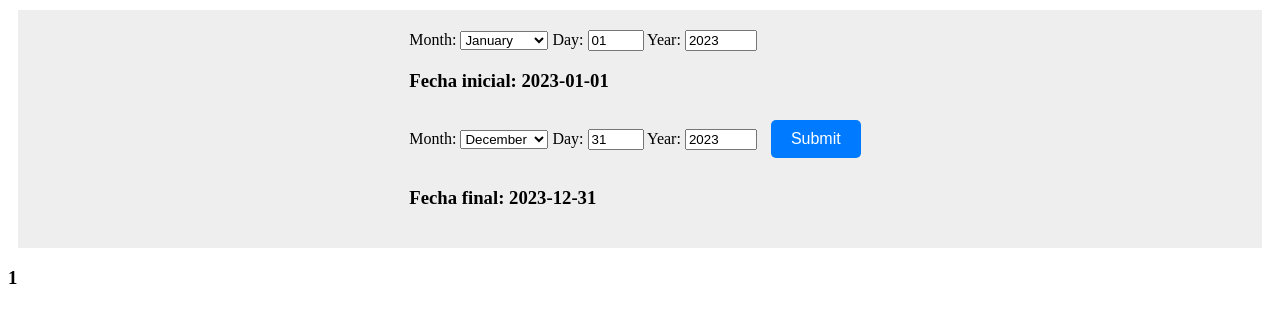
After one commit to zuleinis/solveware, a Flask app: page /fallas-por-periodo in a window 1280 px wide. The commit adds this page. Shown: the top 323 px of the page. Run offline with Flask 3, Linux system fonts and the light colour scheme; a database or web service that is not in the repository returns one stand-in record (values such as "Sample title"); parts of the project's set-up code (start-up, migrations or seed data) failed here and were passed over; some libraries are stand-ins or nearby versions.

Commit message:
finalizar funcionalidades

```diff
--- a/app.py
+++ b/app.py
@@ -115,19 +115,72 @@ def updatedatafrom(id):
     return redirect(f'/reporte-num-{id}')
 
 #Display most broken equipment
-@app.route('/equipo-con-mas-fallas', methods =["GET"])
+@app.route('/equipo-con-mas-fallas', methods =["GET","POST"])
 def equipos_con_mas_fallas():
 
         #result = db.db.test1.aggregate(pipeline)
-        result = db.db.test1.aggregate(
-            [
-                {"$group": {"_id": "$equipo", "count": {"$sum": 1}}},
-                {"$sort": {"count": -1}},
-            {"$limit": 1}
-            ]
-        )
+        # result = db.db.test1.aggregate(
+        #     [
+        #         {"$group": {"_id": "$equipo", "count": {"$sum": 1}}},
+        #         {"$sort": {"count": -1}},
+        #     {"$limit": 1}
+        #     ]
+        # )
+        #default values
+        start_month = "01"
+        start_day = "01"
+        start_year = "2023"
 
-        return render_template('equipomasfallas.html',result=result)
+        end_month = "12"
+        end_day = "31"
+        end_year = "2023"
+
+        if request.method == "POST":
+            start_day = request.form.get("start_day")
+            start_month =  request.form.get("start_month")
+            start_year = request.form.get("start_year")
+
+            end_day = request.form.get("end_day")
+            end_month =  request.form.get("end_month")
+            end_year = request.form.get("end_year")
+
+        start_date = f"{start_year}-{start_month}-{start_day}"
+        end_date = f"{end_year}-{end_month}-{end_day}"
+
+        dates = [start_date,end_date]
+
+        pipeline = [
+            {
+                "$match": {
+                    "postdate": {
+                        "$gte": start_date,
+                        "$lte": end_date
+                    }
+                }
+            },
+            {
+                "$group": {
+                    "_id": "$equipo",
+                    "count": { "$sum": 1 }
+                }
+            },
+            {
+                "$sort": {
+                    "count": -1
+                }
+            },
+        ]
+
+        #If the result is a tie, display all tied attributes
+        results = list(db.db.test1.aggregate(pipeline))
+        if results:
+            max_count = results[0]['count']
+        else:
+            max_count = 0
+
+
+        result = [result for result in results if result['count'] == max_count]
+        return render_template('equipomasfallasporfecha.html',result=result,dates=dates)
 
 #Display the name of the person with the most entries in a selected date
 @app.route('/persona-con-mas-fallas', methods =["GET","POST"])
@@ -190,7 +243,53 @@ def persona_con_mas_fallas():
 
         return render_template('personamasfallas.html',result=result,dates=dates)
 
+@app.route('/fallas-por-periodo', methods =["GET","POST"])
+def fallas_por_periodo():
 
+        #default values
+        start_month = "01"
+        start_day = "01"
+        start_year = "2023"
+
+        end_month = "12"
+        end_day = "31"
+        end_year = "2023"
+
+        if request.method == "POST":
+            start_day = request.form.get("start_day")
+            start_month =  request.form.get("start_month")
+            start_year = request.form.get("start_year")
+
+            end_day = request.form.get("end_day")
+            end_month =  request.form.get("end_month")
+            end_year = request.form.get("end_year")
+
+        start_date = f"{start_year}-{start_month}-{start_day}"
+        end_date = f"{end_year}-{end_month}-{end_day}"
+
+        dates = [start_date,end_date]
+
+        #If the result is a tie, display all tied attributes
+        result = db.db.test1.find({'$and': [{'postdate': {'$gte': start_date}}, {'closeddate': {'$lte': end_date}}]})
+        print(result)
+
+        count = 0
+        for report in result:
+            count += 1
+
+        print(count)
+
+        # results_count = results.count()
+        # return f'The number of reports submitted between {start_date} and {end_date} is {results}'
+        # if results:
+        #     max_count = results[0]['count']
+        # else:
+        #     max_count = 0
+
+
+        # result = [result for result in results if result['count'] == max_count]
+
+        return render_template('promedioreportes.html',result=count,dates=dates)
 
 if __name__ == '__main__':
     app.run(debug=True)
--- a/db.py
+++ b/db.py
@@ -1,8 +1,9 @@
 from flask import Flask
 from flask_pymongo import pymongo
-from app import app
+import app
+import certifi
 
-CONNECTION_STRING = "mongodb+srv://bryanotero:elbryan@cluster0.zjrsb0m.mongodb.net/?retryWrites=true&w=majority"
-client = pymongo.MongoClient(CONNECTION_STRING)
+CONNECTION_STRING = "mongodb+srv://zuleinisramos:data@cluster0.zjrsb0m.mongodb.net/?retryWrites=true&w=majority"
+client = pymongo.MongoClient(CONNECTION_STRING, tlsCAFile=certifi.where())
 db = client.get_database('example_db')
 user_collection = pymongo.collection.Collection(db, 'user_collection')
--- a/tempCodeRunnerFile.py
+++ b/tempCodeRunnerFile.py
@@ -1 +1 @@
-debug=True
+ender_template('f
--- a/templates/equipomasfallas.html
+++ b/templates/equipomasfallas.html
@@ -1,7 +1,7 @@
 <!DOCTYPE html>
 <html lang="en">
   <head>
-    <meta charset="UTF-8">
+    <meta charset="UTF-8" />
     <title>FlaskApp</title>
     <style>
       .data {
@@ -15,3 +15,5 @@
     <h3>Equipo: {{data["_id"]}}</h3>
     <h3>Count: {{data["count"]}}</h3>
     {% endfor %}
+  </head>
+</html>
--- /dev/null
+++ b/templates/promedioreportes.html
@@ -0,0 +1,97 @@
+<!DOCTYPE html>
+<html lang="en">
+<head>
+    <meta charset="UTF-8">
+    <title>FlaskApp</title>
+    <style>
+        .data {
+            padding: 20px;
+            margin: 10px;
+            background-color: #eee;
+        }
+
+        .form-container {
+            padding: 20px;
+            margin: 10px;
+            background-color: #eee;
+            display: flex;
+            flex-direction: column;
+            align-items: center;
+        }
+
+        button[type=submit] {
+            padding: 10px 20px;
+            margin: 10px;
+            border-radius: 5px;
+            border: none;
+            background-color: #007bff;
+            color: #fff;
+            font-size: 16px;
+            cursor: pointer;
+        }
+    </style>
+
+{%set date1 = dates[0]%}
+{%set date2 = dates[1]%}
+{%set date1 = date1.split("-")%}
+{%set date2 = date2.split("-")%}
+
+
+
+  <!--User selects starting date-->
+<div class="form-container">
+<form method = "post">
+    <label for="month">Month:</label>
+    <select id="month" name="start_month">
+        <option value="01" {% if date1[1] == '01' %}selected{% endif %}>January</option>
+        <option value="02" {% if date1[1] == '02' %}selected{% endif %}>February</option>
+        <option value="03" {% if date1[1] == '03' %}selected{% endif %}>March</option>
+        <option value="04" {% if date1[1] == '04' %}selected{% endif %}>April</option>
+        <option value="05" {% if date1[1] == '05' %}selected{% endif %}>May</option>
+        <option value="06" {% if date1[1] == '06' %}selected{% endif %}>June</option>
+        <option value="07" {% if date1[1] == '07' %}selected{% endif %}>July</option>
+        <option value="08" {% if date1[1] == '08' %}selected{% endif %}>August</option>
+        <option value="09" {% if date1[1] == '09' %}selected{% endif %}>September</option>
+        <option value="10" {% if date1[1] == '10' %}selected{% endif %}>October</option>
+        <option value="11" {% if date1[1] == '11' %}selected{% endif %}>November</option>
+        <option value="12" {% if date1[1] == '12' %}selected{% endif %}>December</option>
+    </select>
+
+    <label for="day">Day:</label>
+    <input type="number" id="start_day" name="start_day" min="1" max="31" value={{date1[2]}}>
+
+    <label for="year">Year:</label>
+    <input type="number" id="year" name="start_year" min="1900" max="2099" value={{date1[0]}}>
+
+<h3>Fecha inicial: {{dates[0]}} </h3>
+
+  <!--User selects end date-->
+    <label for="month">Month:</label>
+    <select id="month" name="end_month">
+        <option value="01" {% if date2[1] == '01' %}selected{% endif %}>January</option>
+        <option value="02" {% if date2[1] == '02' %}selected{% endif %}>February</option>
+        <option value="03" {% if date2[1] == '03' %}selected{% endif %}>March</option>
+        <option value="04" {% if date2[1] == '04' %}selected{% endif %}>April</option>
+        <option value="05" {% if date2[1] == '05' %}selected{% endif %}>May</option>
+        <option value="06" {% if date2[1] == '06' %}selected{% endif %}>June</option>
+        <option value="07" {% if date2[1] == '07' %}selected{% endif %}>July</option>
+        <option value="08" {% if date2[1] == '08' %}selected{% endif %}>August</option>
+        <option value="09" {% if date2[1] == '09' %}selected{% endif %}>September</option>
+        <option value="10" {% if date2[1] == '10' %}selected{% endif %}>October</option>
+        <option value="11" {% if date2[1] == '11' %}selected{% endif %}>November</option>
+        <option value="12" {% if date2[1] == '12' %}selected{% endif %}>December</option>
+    </select>
+
+    <label for="day">Day:</label>
+    <input type="number" id="day" name="end_day" min="1" max="31" value={{date2[2]}}>
+
+    <label for="year">Year:</label>
+    <input type="number" id="year" name="end_year" min="1900" max="2099" value={{date2[0]}}>
+    <button type="submit">Submit</button>
+    <h3>Fecha final: {{dates[1]}} </h3>
+</form>
+</div>
+
+<div class="result-container">
+    <h3> {{result}} </h3>
+</div>
```
Also changed, not shown: static/css/styles.css (added, +20 -0 lines), templates/equipomasfallasporfecha.html (added, +100 -0 lines), templates/reporte.html (+10 -5 lines). Lines whose indentation alone changed are shown as unchanged.
